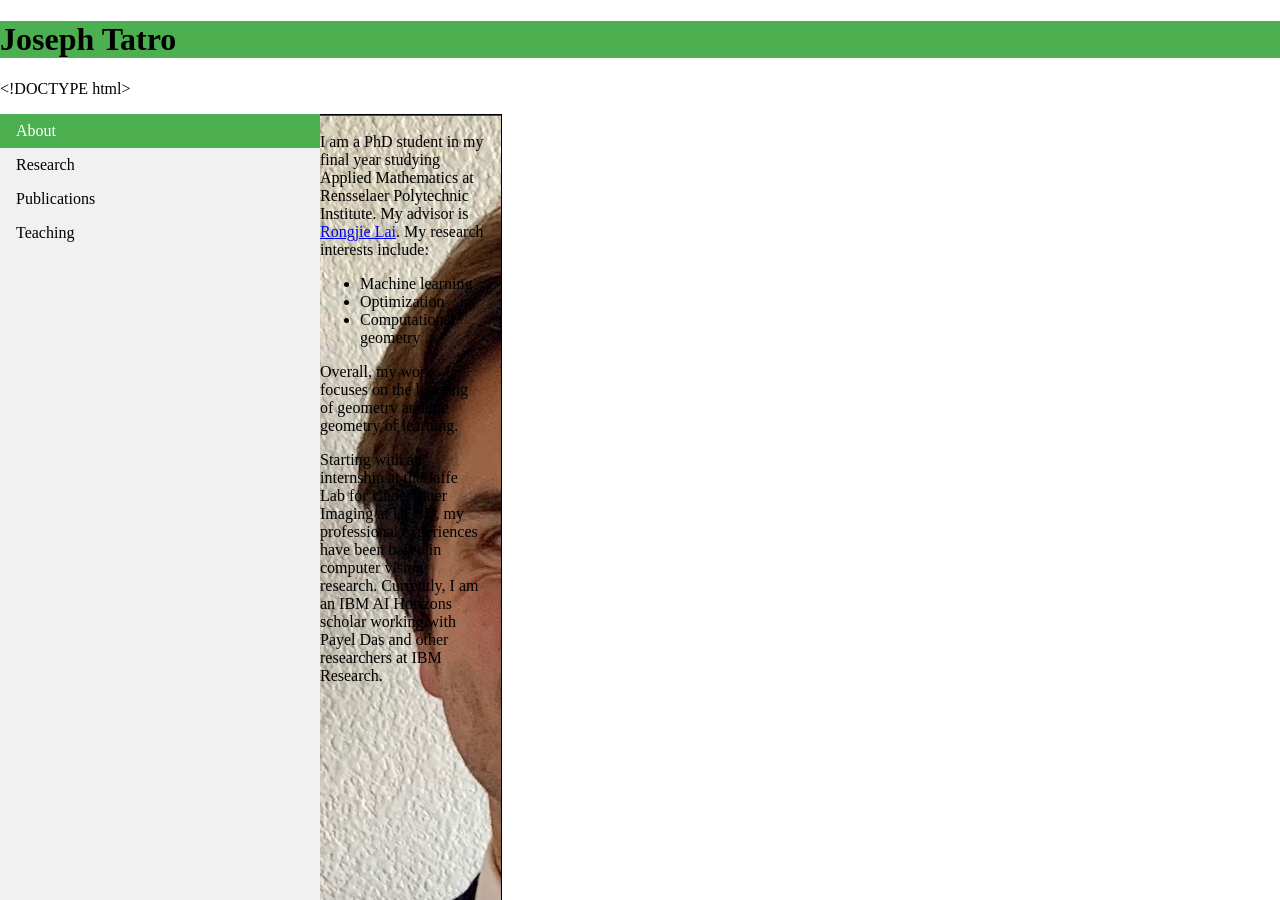
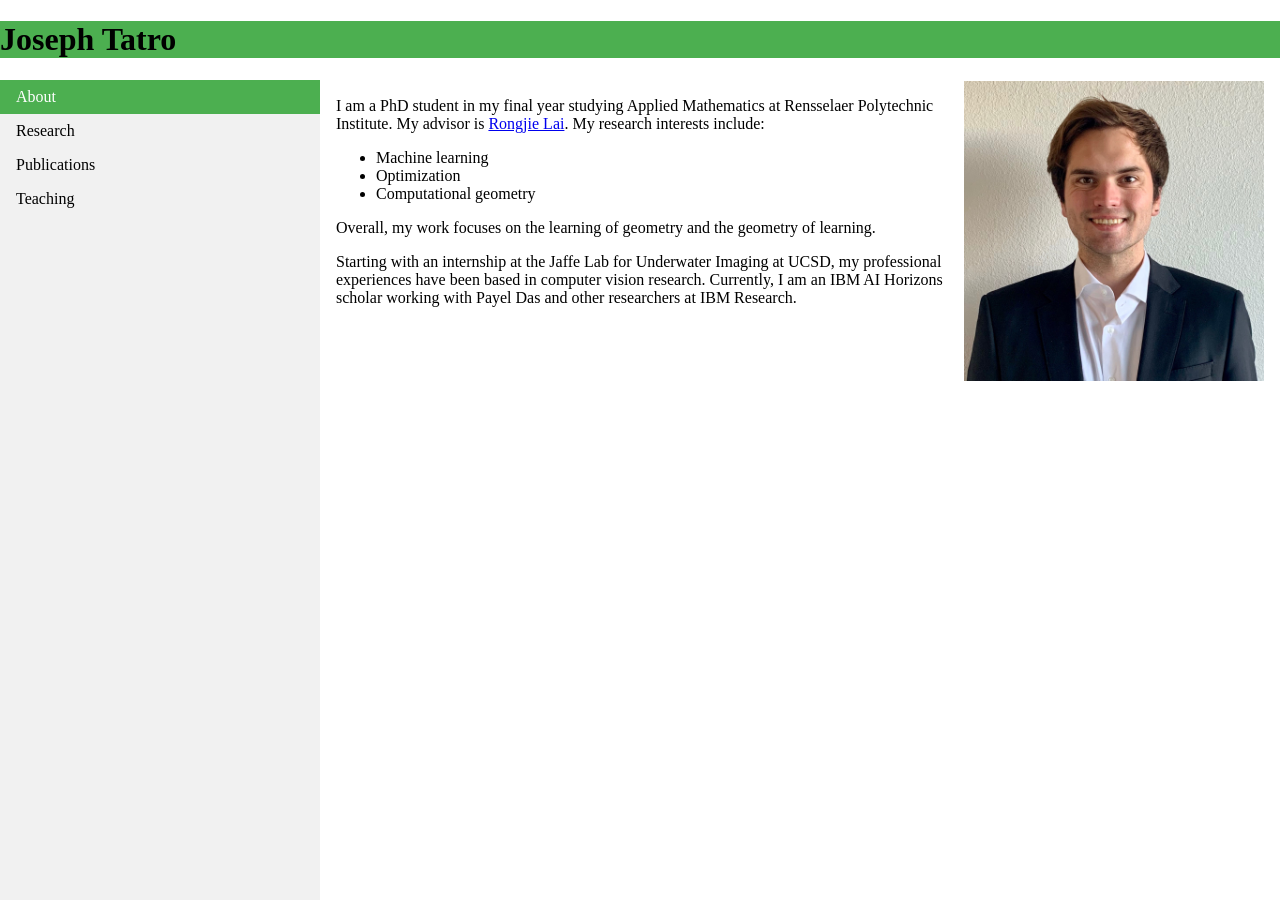
Before and after one commit to tatron/tatron.github.io, a Jekyll site: the page built from about.md, in a window 1280 px wide and 900 px high. Built offline with Jekyll 4.4.1, drawn with Linux system fonts in a browser that asks for light colours.

Commit message:
Update about.md

```diff
--- a/about.md
+++ b/about.md
@@ -2,12 +2,6 @@
 layout: default
 title: About
 ---
-<!DOCTYPE html>
-<html>
-<head>
-  <link rel="stylesheet" href="styles.css">
-</head>
-
 <body>
 
 <ul class="sidenav">
@@ -17,12 +11,8 @@ title: About
   <li><a href="/teaching.html">Teaching</a></li>
 </ul>
 
-<div id="wrapper">
-<div id="first">
-<img src="https://github.com/tatron/tatron.github.io/blob/master/IMG_1451(1).jpg" alt="A picture of Joey Tatro">
-</div>
-
-<div class="content" id="second">
+<div class="content">
+  <img style="float: right;width:300px;height:300px;" src="https://raw.githubusercontent.com/tatron/tatron.github.io/master/IMG_1451(1).jpg" alt="A picture of Joey Tatro">
   <p> I am a PhD student in my final year studying Applied Mathematics at Rensselaer Polytechnic Institute. My advisor is <a href="http://homepages.rpi.edu/~lair/">Rongjie Lai</a>. My research interests include:
   <ul>
     <li> Machine learning </li>
@@ -35,6 +25,4 @@ title: About
   Starting with an internship at the Jaffe Lab for Underwater Imaging at UCSD, my professional experiences have been based in computer vision research. Currently, I am an IBM AI Horizons scholar working with Payel Das and other researchers at IBM Research.
   </p>
 </div>
-</div>
 </body>
-</html>
```
